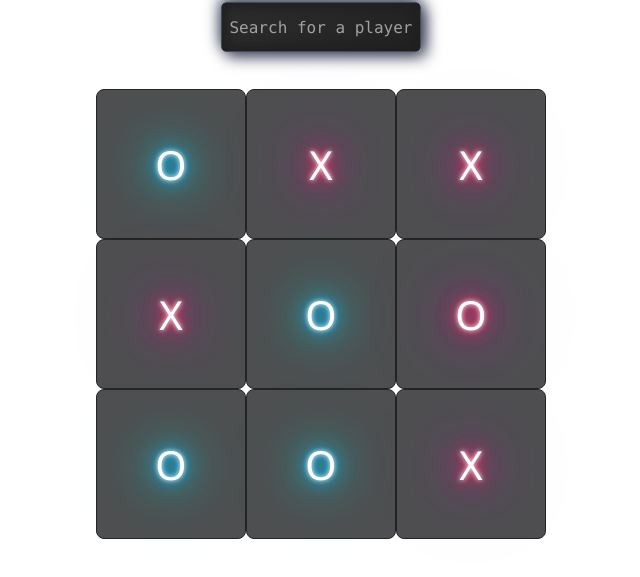
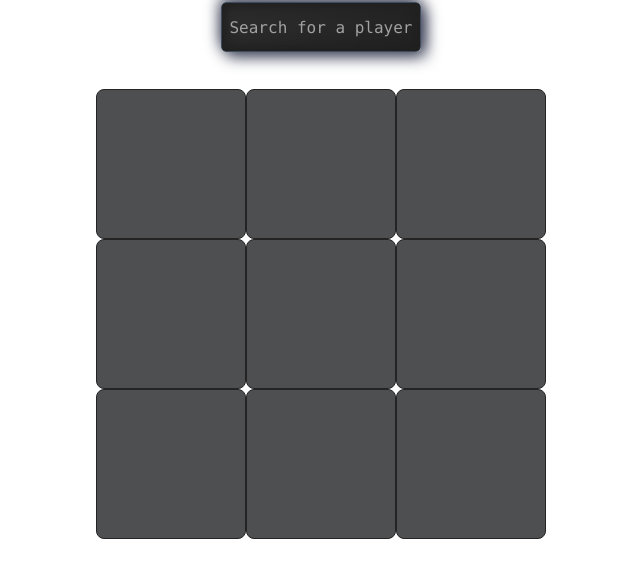
Before and after one commit to mlangumier/websocket-client, a website built with Vite: page index.html in a window 1280 px wide. Shown: the part 789-1366 px from the top of the page, without its empty margins (319-959 px from the left). Built offline with nearby package versions, Linux system fonts and the light colour scheme.

Commit message:
correction html

```diff
--- a/index.html
+++ b/index.html
@@ -34,15 +34,15 @@
 
     <div id="cont">
         <div id="smallcont">
-          <button id="btn1" class="btn btno" name="tictic-button">o</button>
-          <button id="btn2" class="btn btnx" name="tictic-button">x</button>
-          <button id="btn3" class="btn btnx" name="tictic-button">x</button>
-          <button id="btn4" class="btn btnx" name="tictic-button">x</button>
-          <button id="btn5" class="btn btno" name="tictic-button">o</button>
-          <button id="btn6" class="btn btnx" name="tictic-button">o</button>
-          <button id="btn7" class="btn btno" name="tictic-button">o</button>
-          <button id="btn8" class="btn btno" name="tictic-button">o</button>
-          <button id="btn9" class="btn btnx" name="tictic-button">x</button>
+          <button id="btn1" class="btn" name="tictic-button"></button>
+          <button id="btn2" class="btn" name="tictic-button"></button>
+          <button id="btn3" class="btn" name="tictic-button"></button>
+          <button id="btn4" class="btn" name="tictic-button"></button>
+          <button id="btn5" class="btn" name="tictic-button"></button>
+          <button id="btn6" class="btn" name="tictic-button"></button>
+          <button id="btn7" class="btn" name="tictic-button"></button>
+          <button id="btn8" class="btn" name="tictic-button"></button>
+          <button id="btn9" class="btn" name="tictic-button"></button>
         </div>
     </div>
     <br>
```
Also changed, not shown: src/style.css (indentation only), 2 other files.
